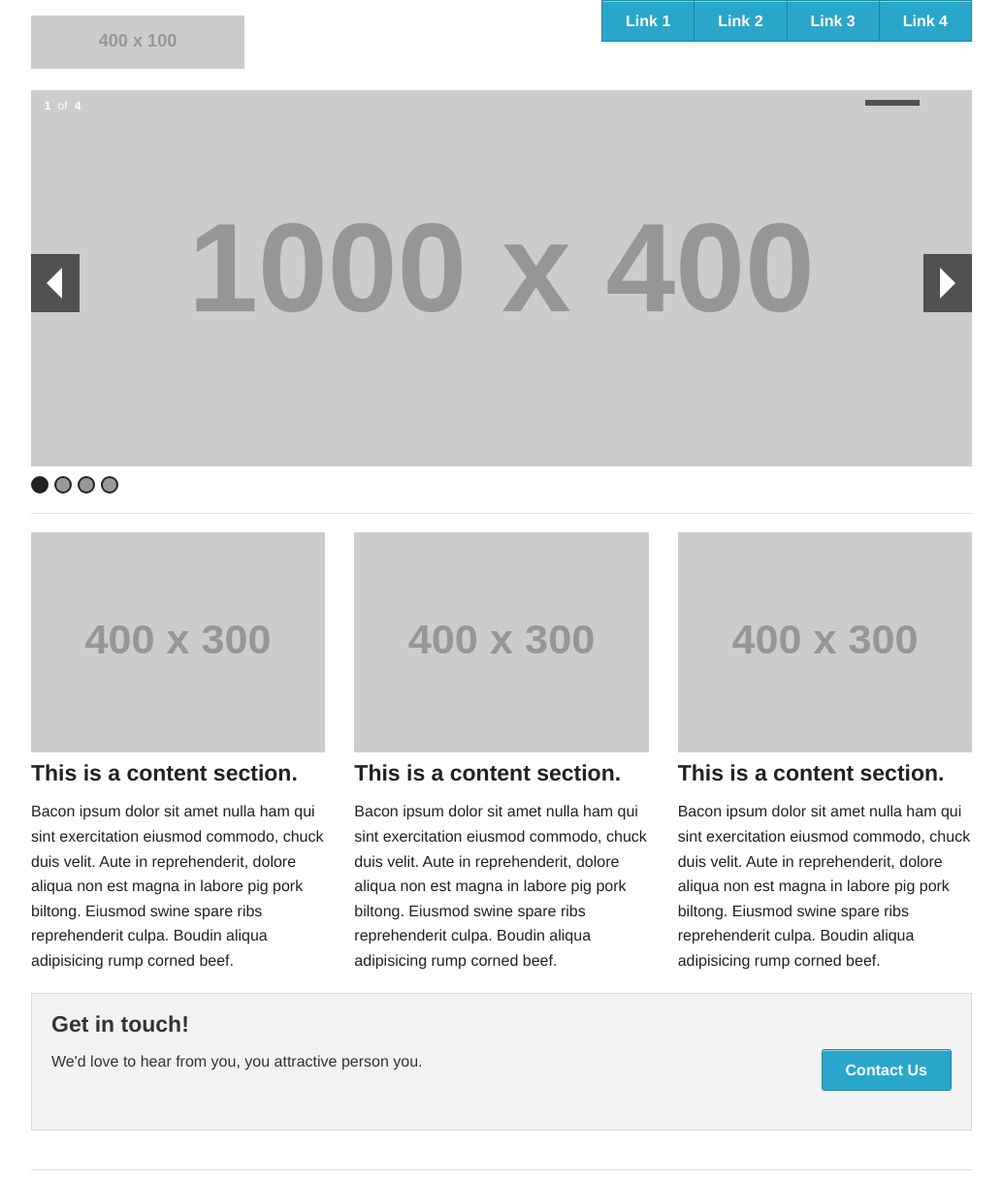
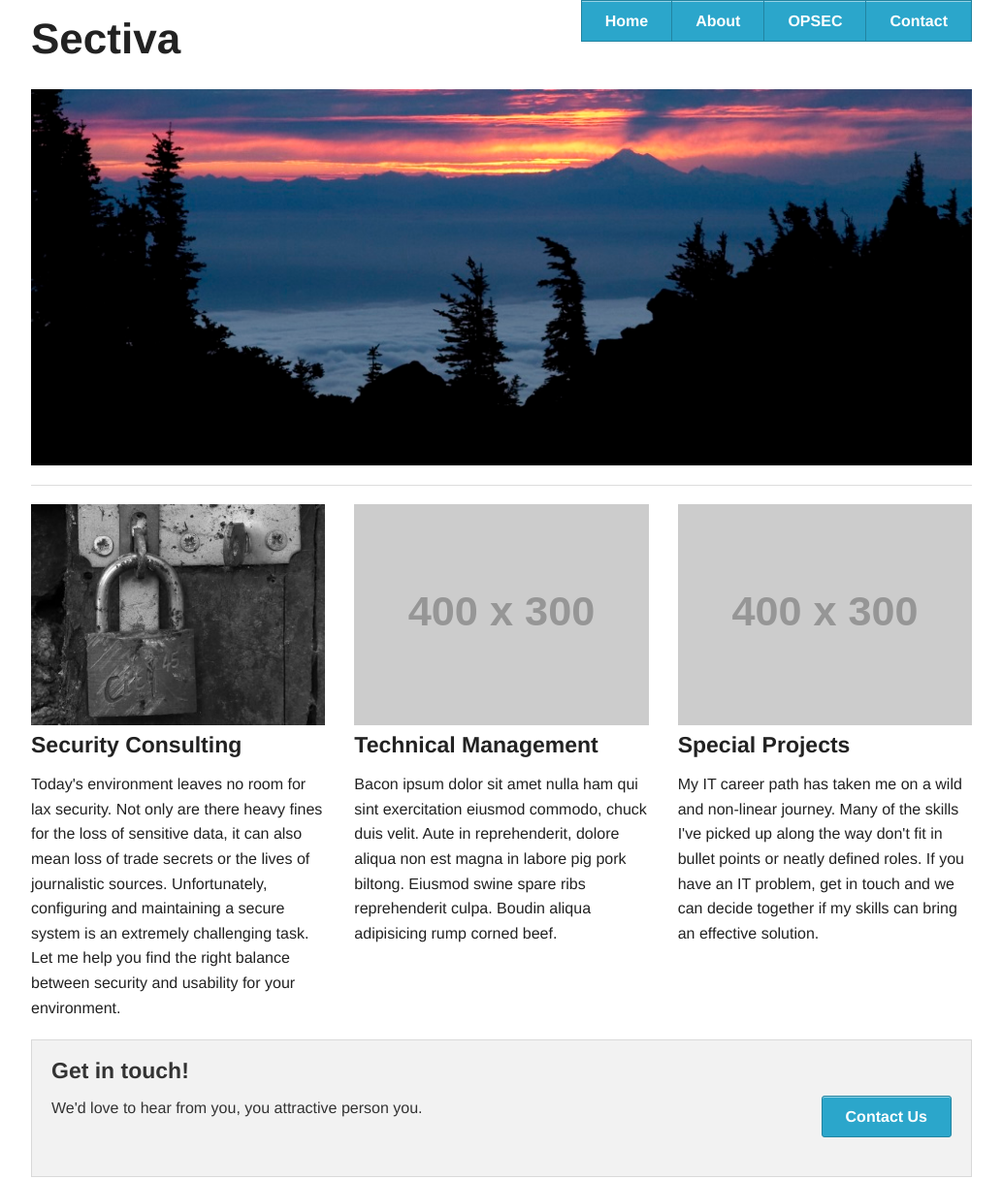
Before and after one commit to bneg/sectiva.com, a plain HTML site: page alt_index.html in a window 1280 px wide. Shown: the top 1217 px of the page at 97% size, without its empty margins (123-1156 px from the left). Drawn offline with Linux system fonts and the light colour scheme; placeholder pictures from the web are drawn by us.

Commit message:
Migrating from index.html to alt_index, bettery layout.

```diff
--- a/alt_index.html
+++ b/alt_index.html
@@ -8,7 +8,7 @@
   <!-- Set the viewport width to device width for mobile -->
   <meta name="viewport" content="width=device-width" />
 
-  <title>Welcome to Foundation</title>
+  <title>Sectiva, LLC</title>
 
   <link rel="stylesheet" href="css/normalize.css">
   <link rel="stylesheet" href="css/foundation.css">
@@ -19,35 +19,26 @@
 <body>
   <div class="row">
     <div class="large-3 columns">
-      <h1><img src="http://placehold.it/400x100&text=Logo" /></h1>
+      <h1>Sectiva</h1>
     </div>
     <div class="large-9 columns">
-    	<ul class="right button-group">
-    	<li><a href="#" class="button">Link 1</a></li>
-    	<li><a href="#" class="button">Link 2</a></li>
-    	<li><a href="#" class="button">Link 3</a></li>
-    	<li><a href="#" class="button">Link 4</a></li>
-    	</ul>
+      <ul class="button-group right">
+        <li><a href="#" title="Home Page" class="button">Home</a></li>
+        <li><a href="about.html" title="About Jeremy" class="button">About</a></li>
+        <li><a href="#" title="Operational Security" class="button">OPSEC</a></li>
+        <li><a href="#" title="Contact Me" class="button">Contact</a></li>
+      </ul>
   </div>
   </div>
 
 <!-- End Header and Nav -->
 
-<!-- First Band (Slider) -->
-
+<!-- First Band -->
   <div class="row">
     <div class="large-12 columns">
-    <ul data-orbit>
-      <li><img src="http://placehold.it/1000x400&text=[ img 1 ]" /></li>
-      <li><img src="http://placehold.it/1000x400&text=[ img 2 ]" /></li>
-      <li><img src="http://placehold.it/1000x400&text=[ img 3 ]" /></li>
-      <li><img src="http://placehold.it/1000x400&text=[ img 4 ]" /></li>
-    </ul>
-    <!-- <div id="slider">
-
-    </div> -->
-
-    <hr />
+      <!-- <img src="http://placehold.it/1000x400&text=[img]"> -->
+      <img src="photos/banner.jpg">
+      <hr>
     </div>
   </div>
 
@@ -55,21 +46,23 @@
 
 	<div class="row">
 		<div class="large-4 columns">
+      <img src="photos/lock.jpg" />
+      <h4>Security Consulting</h4>
+      <p>Today's environment leaves no room for lax security.  Not only are there heavy fines for the loss of sensitive data, it can also mean loss of trade secrets or the lives of journalistic sources.  Unfortunately, configuring and maintaining a secure system is an extremely challenging task.  Let me help you find the right balance between security and usability for your environment.</p>
+    </div>
+
+    <div class="large-4 columns">
       <img src="http://placehold.it/400x300&text=[img]" />
-      <h4>This is a content section.</h4>
+      <h4>Technical Management</h4>
       <p>Bacon ipsum dolor sit amet nulla ham qui sint exercitation eiusmod commodo, chuck duis velit. Aute in reprehenderit, dolore aliqua non est magna in labore pig pork biltong. Eiusmod swine spare ribs reprehenderit culpa. Boudin aliqua adipisicing rump corned beef.</p>
     </div>
 
     <div class="large-4 columns">
       <img src="http://placehold.it/400x300&text=[img]" />
-      <h4>This is a content section.</h4>
-      <p>Bacon ipsum dolor sit amet nulla ham qui sint exercitation eiusmod commodo, chuck duis velit. Aute in reprehenderit, dolore aliqua non est magna in labore pig pork biltong. Eiusmod swine spare ribs reprehenderit culpa. Boudin aliqua adipisicing rump corned beef.</p>
-    </div>
-
-    <div class="large-4 columns">
-      <img src="http://placehold.it/400x300&text=[img]" />
-      <h4>This is a content section.</h4>
-      <p>Bacon ipsum dolor sit amet nulla ham qui sint exercitation eiusmod commodo, chuck duis velit. Aute in reprehenderit, dolore aliqua non est magna in labore pig pork biltong. Eiusmod swine spare ribs reprehenderit culpa. Boudin aliqua adipisicing rump corned beef.</p>
+      <h4>Special Projects</h4>
+      <p>My IT career path has taken me on a wild and non-linear journey.
+          Many of the skills I've picked up along the way don't fit in bullet points or neatly defined roles. If you have an IT problem,
+          get in touch and we can decide together if my skills can bring an effective solution.</p>
     </div>
 
     </div>
```
